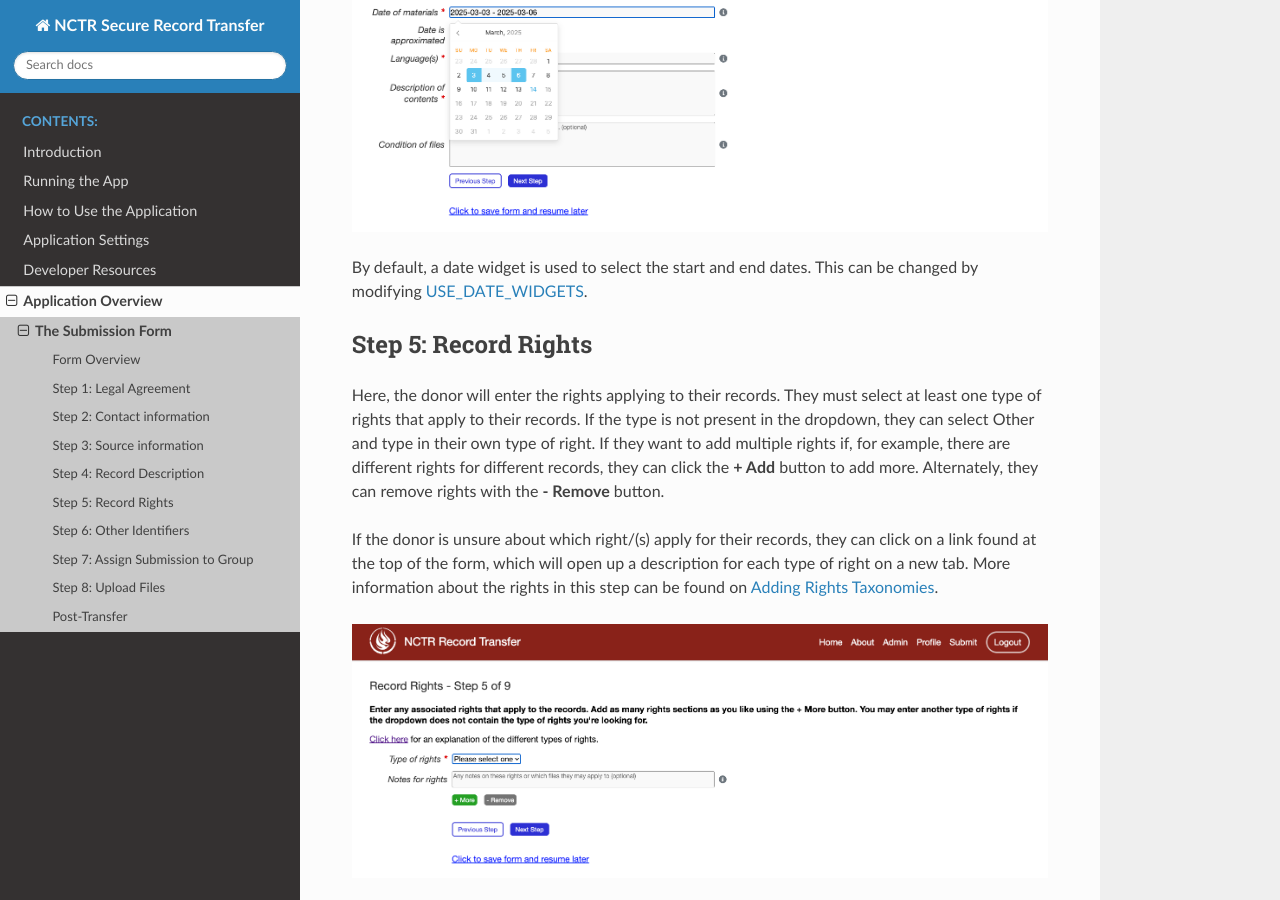
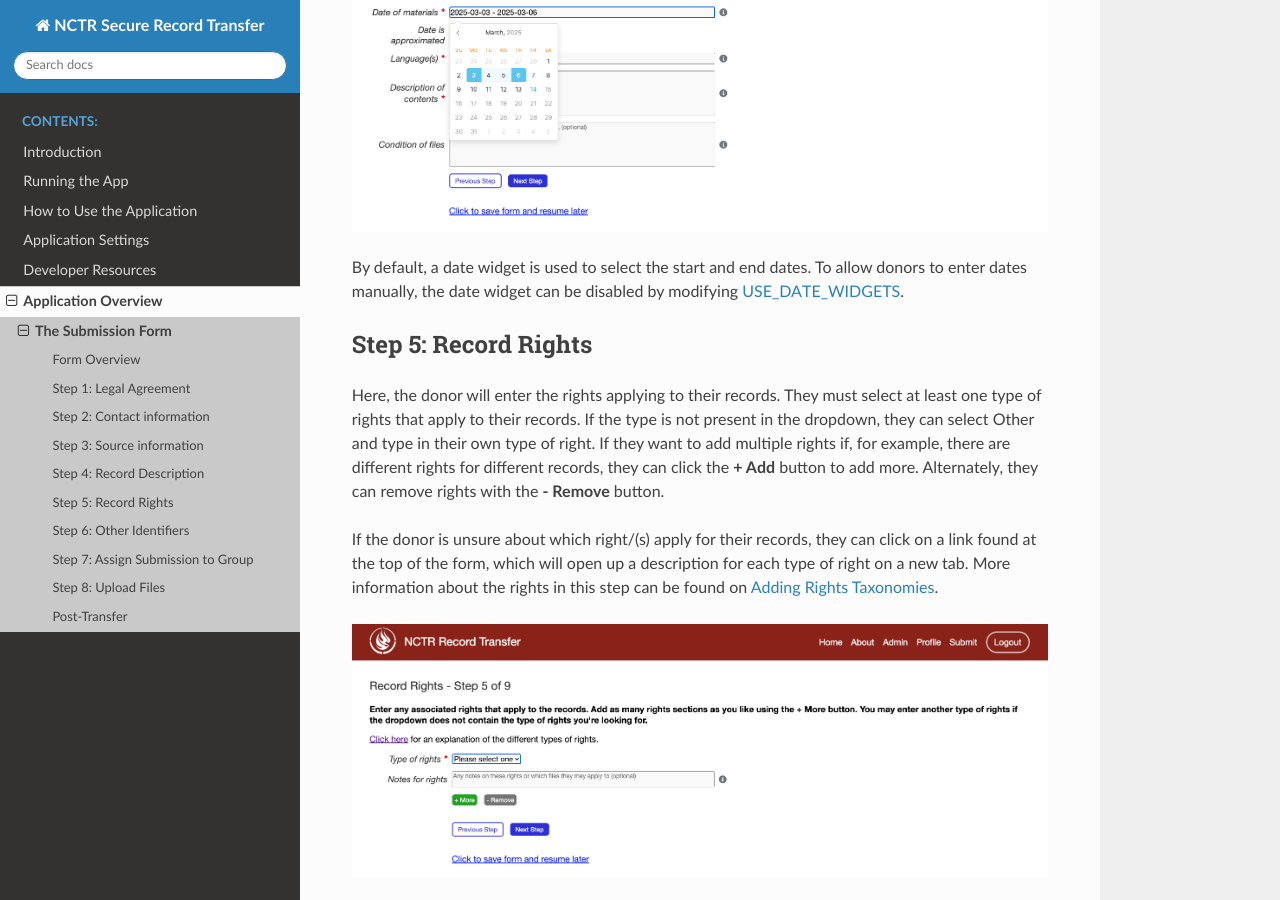
Before and after one commit to NationalCentreTruthReconciliation/Secure-Record-Transfer, a Sphinx documentation site: the page built from docs/application_overview/submission-form.rst, in a window 1280 px wide and 900 px high, scrolled down 4579 px. Built offline with Sphinx 7.4.7 and the Read the Docs theme 3.1.0, drawn with Linux system fonts in a browser that asks for light colours.

Commit message:
Clarify date widget setting

```diff
--- a/docs/application_overview/submission-form.rst
+++ b/docs/application_overview/submission-form.rst
@@ -106,8 +106,8 @@
 .. image:: images/transfer_step_4.png
     :alt: Step 4 of the submission form
 
-By default, a date widget is used to select the start and end dates. This can be changed by
-modifying :ref:`USE_DATE_WIDGETS`.
+By default, a date widget is used to select the start and end dates. To allow donors to enter dates
+manually, the date widget can be disabled by modifying :ref:`USE_DATE_WIDGETS`.
 
 
 Step 5: Record Rights
```
